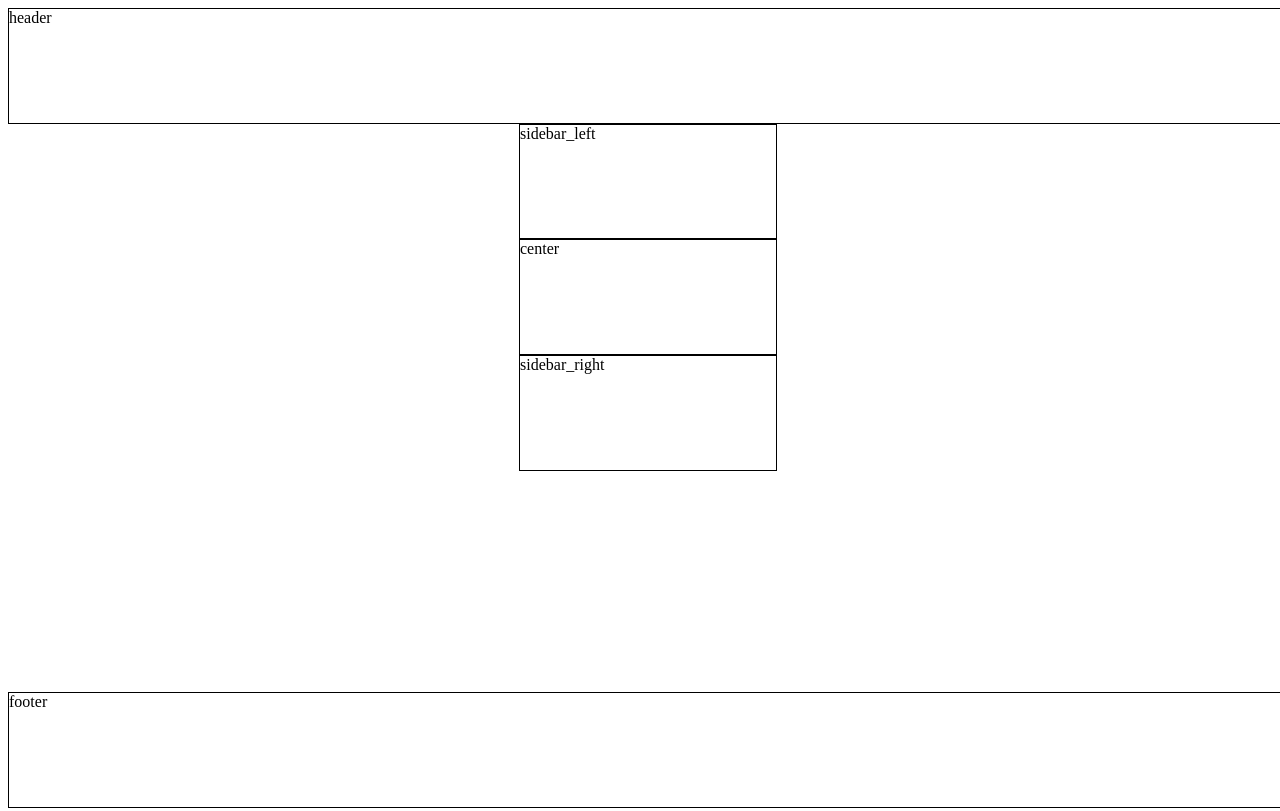
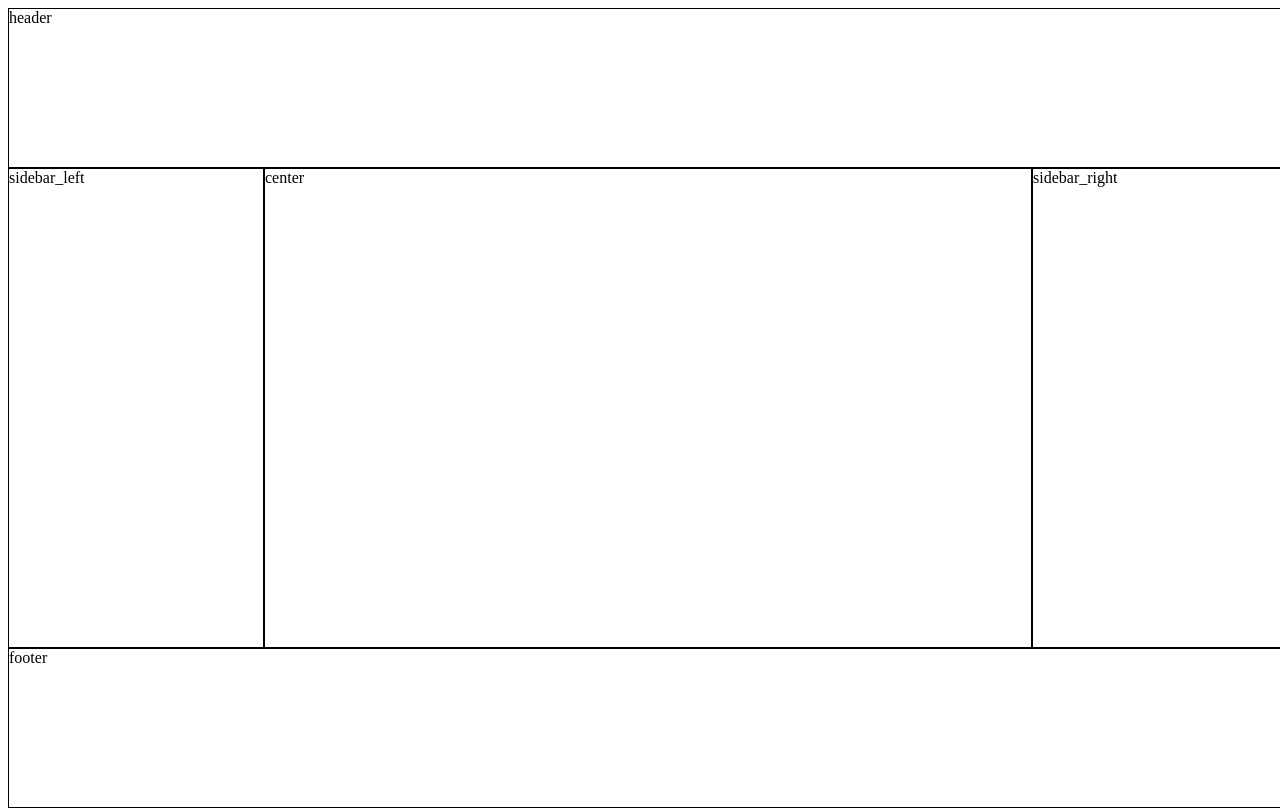
Before and after one commit to fs-vwade/holy-grail, a plain HTML site: page flex.html in a window 1280 px wide. Drawn offline with Linux system fonts and the light colour scheme.

Commit message:
flex, changed to row-wrap layout + border-box

```diff
--- a/elements.js
+++ b/elements.js
@@ -21,7 +21,6 @@ const lorem_ipsum = {
 body = document.body;
 elements = {
 	header: document.createElement("header"),
-	center_container: document.createElement("div"),
 	sidebar_left: document.createElement("nav"),
 	center: document.createElement("main"),
 	sidebar_right: document.createElement("article"),
@@ -29,21 +28,16 @@ elements = {
 };
 
 Object.entries(elements).forEach((e) => {
-	if (e[0] == "center_container") {
-		//e[1].innerText = e[0];
-	} else {
-		e[1].innerText = e[0];
-		lorem_ipsum.text[e[0]];
-	}
+	e[1].innerText = e[0];
 	e[1].className = e[0];
 	body.append(e[1]);
 });
 
-elements.center_container.append(
-	elements.sidebar_left,
-	elements.center,
-	elements.sidebar_right
-);
+//elements.center_container.append(
+//	elements.sidebar_left,
+//	elements.center,
+//	elements.sidebar_right
+//);
 
 //body.append(header);
 //body.append(sidebar_left);
--- a/flex.css
+++ b/flex.css
@@ -1,6 +1,7 @@
 body {
 	display: flex;
-	flex-flow: column;
+	flex-flow: row;
+	flex-wrap: wrap;
 	height: calc(max(100vh));
 	width: 100%;
 	scrollbar-width: none;
@@ -20,6 +21,7 @@ body {
 footer {
 	width: 100%;
 	height: 20%;
+	box-sizing: border-box;
 	justify-self: center;
 	margin: 0;
 	padding: 0rem;
@@ -31,7 +33,7 @@ footer {
 .center,
 .sidebar_right {
 	width: 20%;
-	height: 20%;
+	height: 60%;
 	flex-flow: row;
 	flex-wrap: wrap;
 }
@@ -41,6 +43,7 @@ footer {
 .sidebar_left {
 }
 .center {
+	width: 60%;
 }
 .sidebar_right {
 }
```
